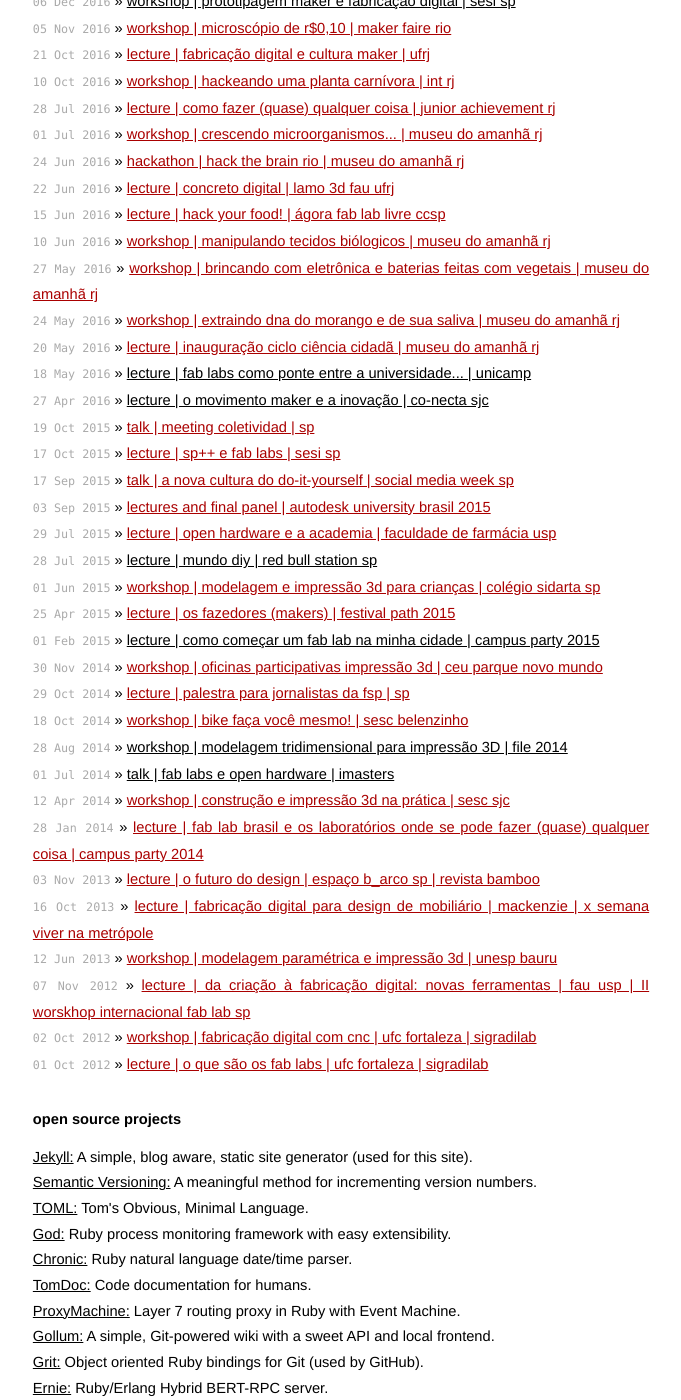
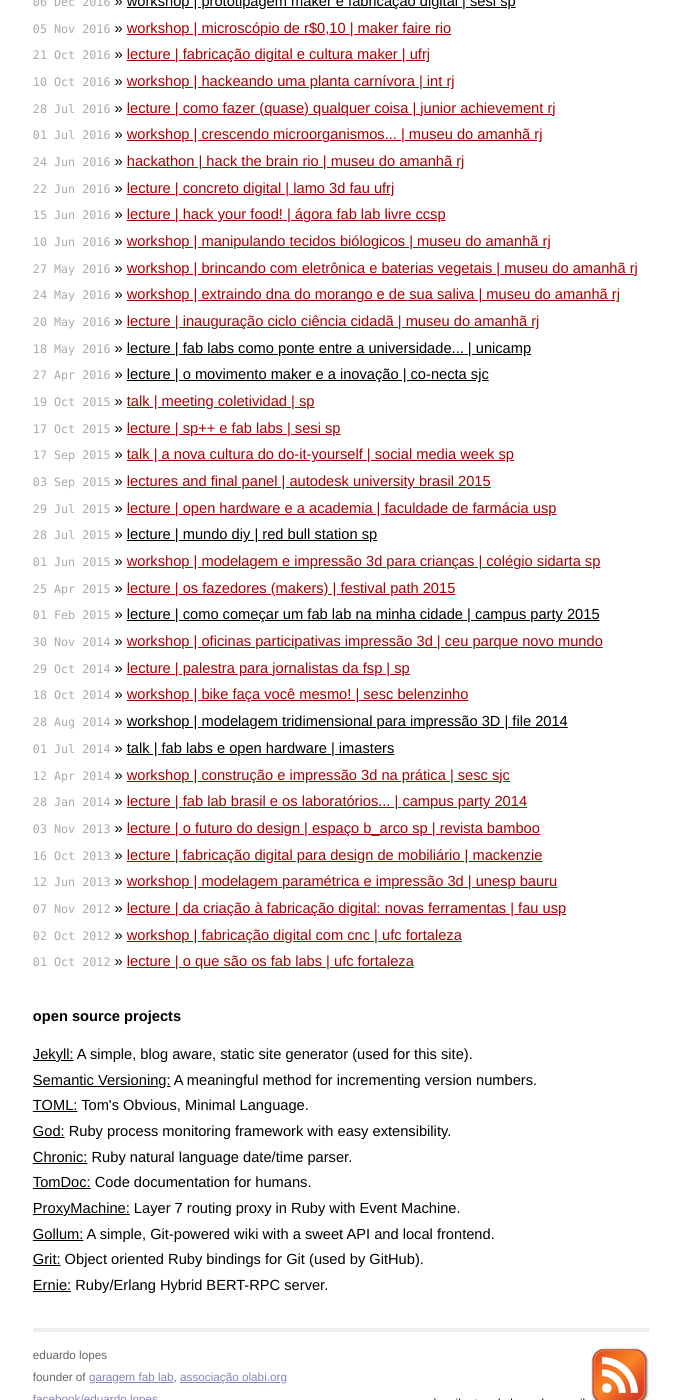
Before and after one commit to mojombo/mojombo.github.io, a Jekyll site: the page built from index.html, in a window 1280 px wide and 1400 px high, scrolled down 1426 px. Shown: the whole window, without its empty margins (299-980 px from the left). Built offline with Jekyll 4.4.1, drawn with Linux system fonts in a browser that asks for light colours.

Commit message:
Update index.html

```diff
--- a/index.html
+++ b/index.html
@@ -69,7 +69,7 @@
     <li><span>22 Jun 2016</span> &raquo; <a href="">lecture | concreto digital | lamo 3d fau ufrj</a></li>
     <li><span>15 Jun 2016</span> &raquo; <a href="">lecture | hack your food! | ágora fab lab livre ccsp</a></li>
     <li><span>10 Jun 2016</span> &raquo; <a href="">workshop | manipulando tecidos biólogicos | museu do amanhã rj</a></li>
-    <li><span>27 May 2016</span> &raquo; <a href="">workshop | brincando com eletrônica e baterias feitas com vegetais | museu do amanhã rj</a></li>
+    <li><span>27 May 2016</span> &raquo; <a href="">workshop | brincando com eletrônica e baterias vegetais | museu do amanhã rj</a></li>
     <li><span>24 May 2016</span> &raquo; <a href="">workshop | extraindo dna do morango e de sua saliva | museu do amanhã rj</a></li>
     <li><span>20 May 2016</span> &raquo; <a href="">lecture | inauguração ciclo ciência cidadã | museu do amanhã rj</a></li>
     <li><span>18 May 2016</span> &raquo; <a href="http://www.mc.unicamp.br/index.php/noticias/HorarioHomoFaber">lecture | fab labs como ponte entre a universidade... | unicamp</a></li>
@@ -89,12 +89,13 @@
     <li><span>28 Aug 2014</span> &raquo; <a href="http://file.org.br/workshop/workshop-file-sao-paulo-2014-3/?lang=pt">workshop | modelagem tridimensional para impressão 3D | file 2014</a></li>
     <li><span>01 Jul 2014</span> &raquo; <a href="https://setemasters.imasters.com.br/conversas/fab-lab/">talk | fab labs e open hardware | imasters </a></li>
     <li><span>12 Apr 2014</span> &raquo; <a href="">workshop | construção e impressão 3d na prática | sesc sjc</a></li>
-    <li><span>28 Jan 2014</span> &raquo; <a href="">lecture | fab lab brasil e os laboratórios onde se pode fazer (quase) qualquer coisa | campus party 2014</a></li>
+    <li><span>28 Jan 2014</span> &raquo; <a href="">lecture | fab lab brasil e os laboratórios... | campus party 2014</a></li>
     <li><span>03 Nov 2013</span> &raquo; <a href="">lecture | o futuro do design | espaço b_arco sp | revista bamboo</a></li>
-    <li><span>16 Oct 2013</span> &raquo; <a href="">lecture | fabricação digital para design de mobiliário | mackenzie | x semana viver na metrópole</a></li>     <li><span>12 Jun 2013</span> &raquo; <a href="">workshop | modelagem paramétrica e impressão 3d | unesp bauru</a></li>
-    <li><span>07 Nov 2012</span> &raquo; <a href="">lecture | da criação à fabricação digital: novas ferramentas | fau usp | II worskhop internacional fab lab sp</a></li>
-    <li><span>02 Oct 2012</span> &raquo; <a href="">workshop | fabricação digital com cnc | ufc fortaleza | sigradilab</a></li>
-    <li><span>01 Oct 2012</span> &raquo; <a href="">lecture | o que são os fab labs | ufc fortaleza | sigradilab</a></li>
+    <li><span>16 Oct 2013</span> &raquo; <a href="">lecture | fabricação digital para design de mobiliário | mackenzie</a></li>
+    <li><span>12 Jun 2013</span> &raquo; <a href="">workshop | modelagem paramétrica e impressão 3d | unesp bauru</a></li>
+    <li><span>07 Nov 2012</span> &raquo; <a href="">lecture | da criação à fabricação digital: novas ferramentas | fau usp</a></li>
+    <li><span>02 Oct 2012</span> &raquo; <a href="">workshop | fabricação digital com cnc | ufc fortaleza</a></li>
+    <li><span>01 Oct 2012</span> &raquo; <a href="">lecture | o que são os fab labs | ufc fortaleza</a></li>
   </ul>
 
   <h1>open source projects</h1>
```
